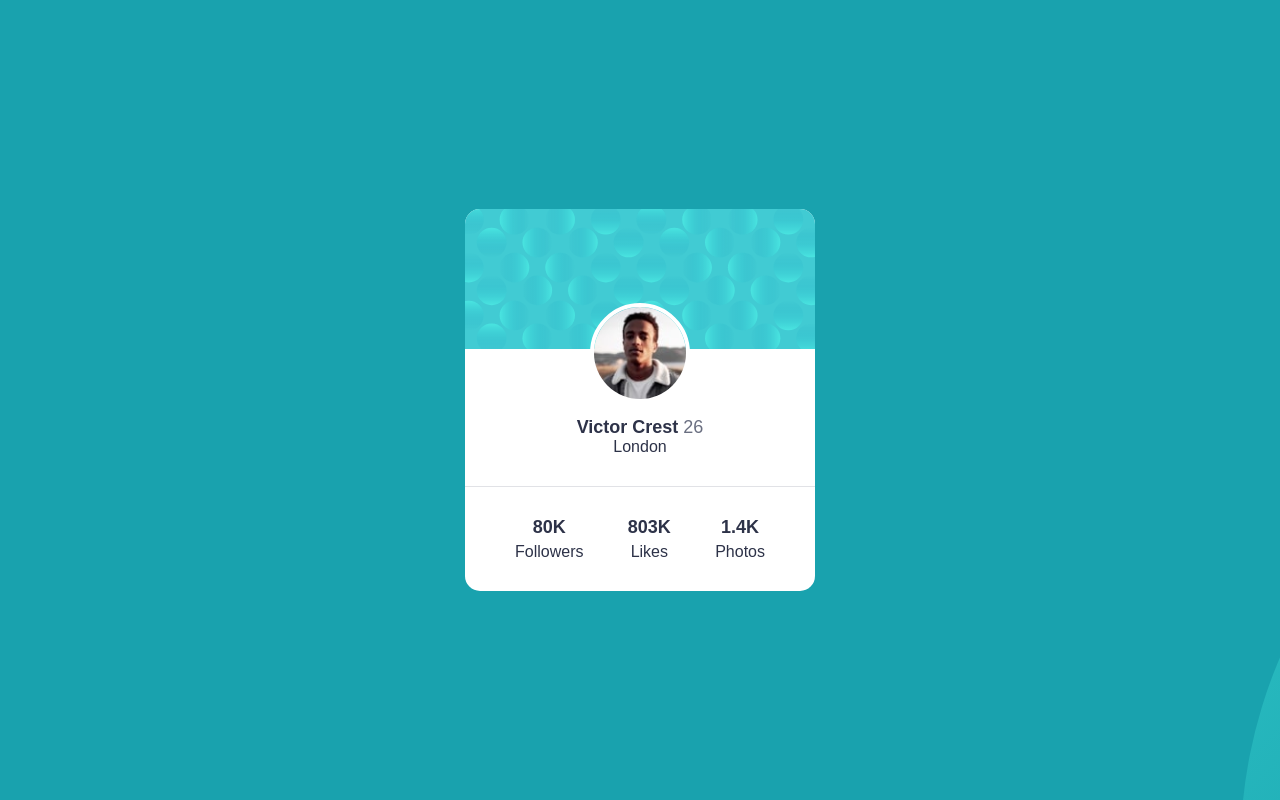
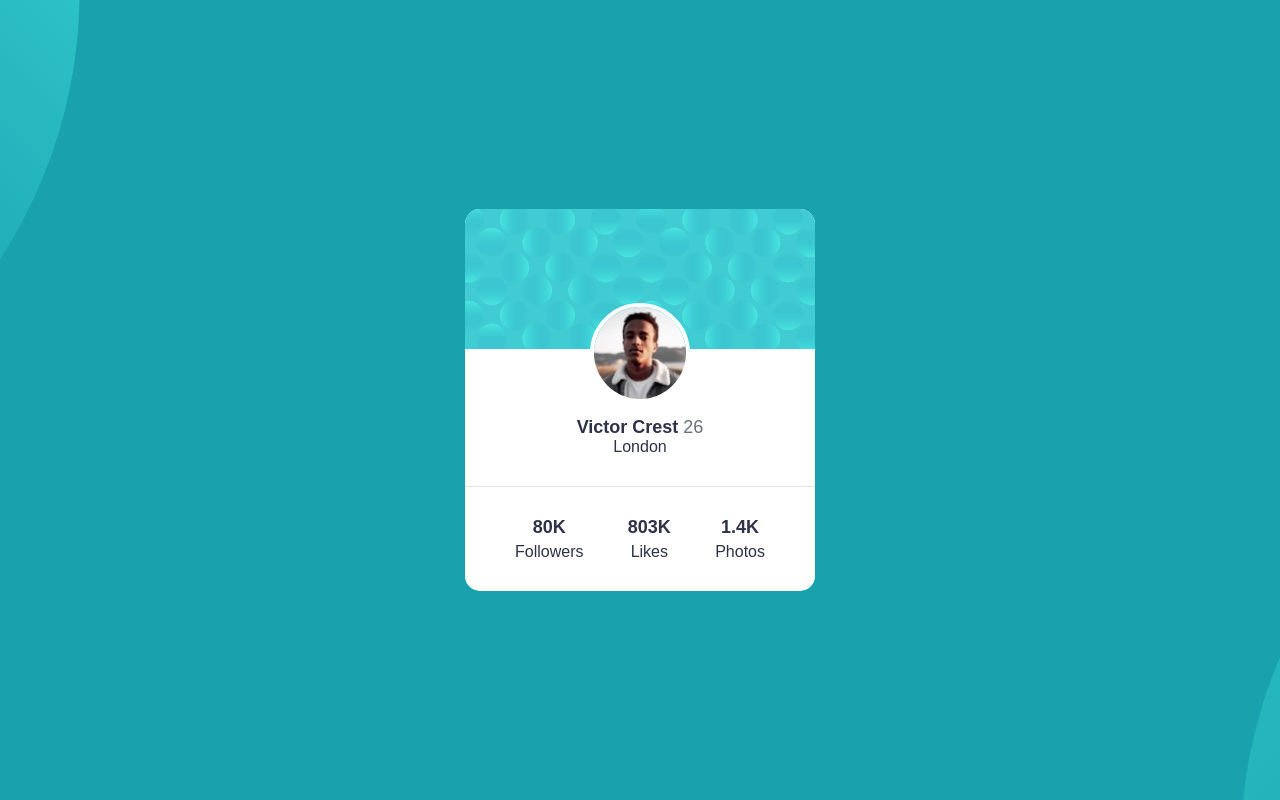
Before and after one commit to omran1996/componant-card, a plain HTML site: page index.html in a window 1280 px wide. Drawn offline with Linux system fonts and the light colour scheme.

Commit message:
Update style.css
Edit css-3

```diff
--- a/style.css
+++ b/style.css
@@ -11,7 +11,7 @@ body {
     display: flex;
     align-items: center;
     min-height: 100vh;
-    background-image: url(images/bg-pattern-top.jpg), url(/images/bg-pattern-bottom.svg);
+    background-image: url(images/bg-pattern-top.svg), url(images/bg-pattern-bottom.svg);
     background-repeat: no-repeat, no-repeat;
     background-position: right 150vh bottom 40vh , left 155vh top 45vh ;
 }
```
